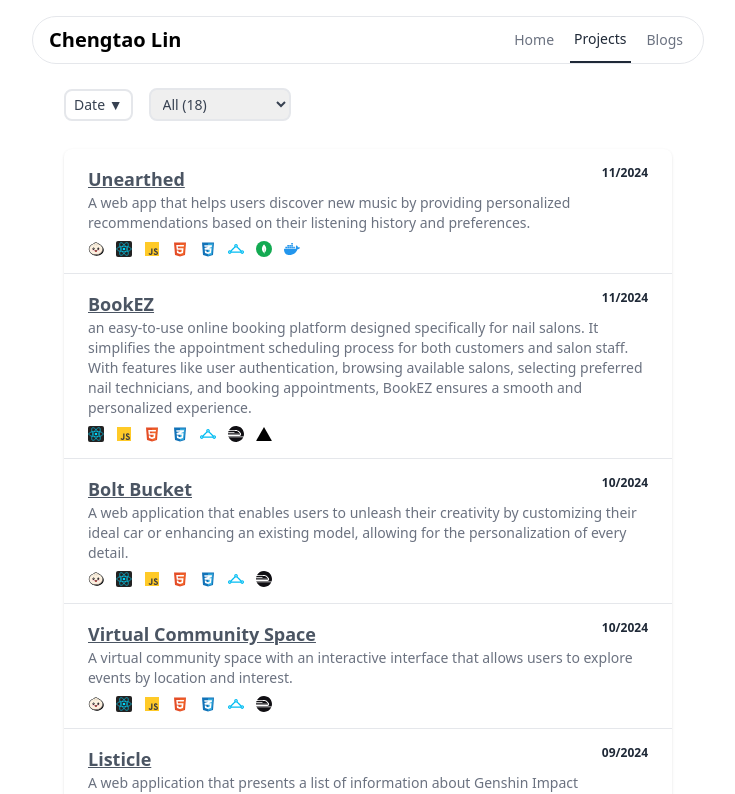
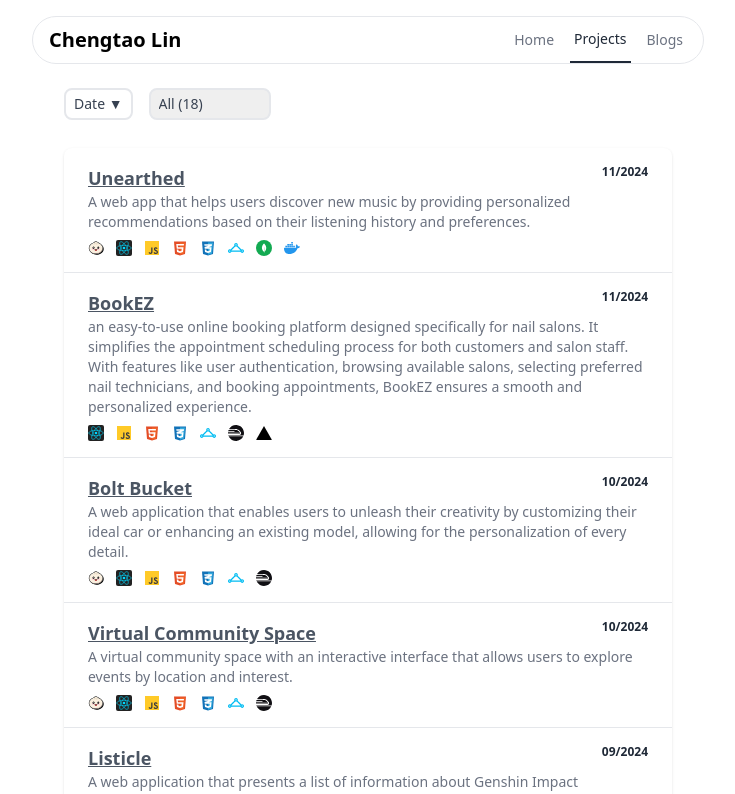
Before and after one commit to TaoLyn838/Me, a React (Vite) app in the folder chengtaolin/: page /projects in a window 1280 px wide. Shown: the top 794 px of the page, without its empty margins (272-1007 px from the left). Built offline with nearby package versions, Linux system fonts and the light colour scheme.

Commit message:
Fixed: `select`component layout problem in Safari

```diff
--- a/chengtaolin/src/pages/Projects.jsx
+++ b/chengtaolin/src/pages/Projects.jsx
@@ -50,9 +50,10 @@ const ProjectsPage = () => {
           Date {isAscending ? '▼' : '▲'}
         </button>
         <select
+          className="appearance-none text-gray-700 text-sm mb-3 font-medium border-2 border-gray-200 rounded-lg px-2 py-1
+          focus:outline-none focus:ring-2 focus:ring-gray-500 foucs:border-transparent"
           value={selectedTech}
           onChange={(e) => handleFilterByTech(e.target.value)}
-          className="text-gray-700 text-sm mb-3 font-medium border-2 border-gray-200 rounded-lg px-2 py-1"
         >
           <option value="All">All ({initialProjects.length})</option>
           {Object.entries(getTechCount()).map(([tech, count], index) => (
```
